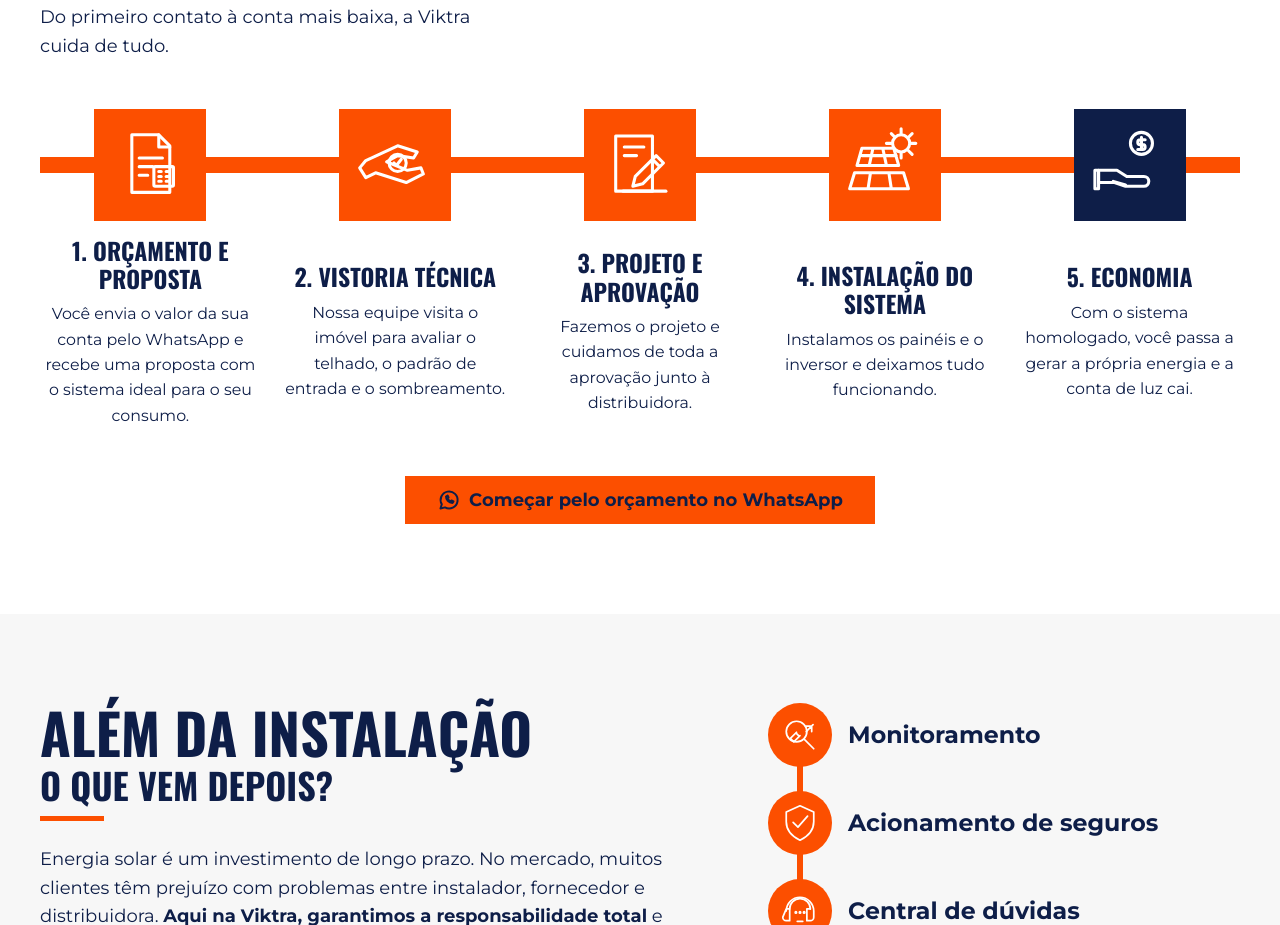
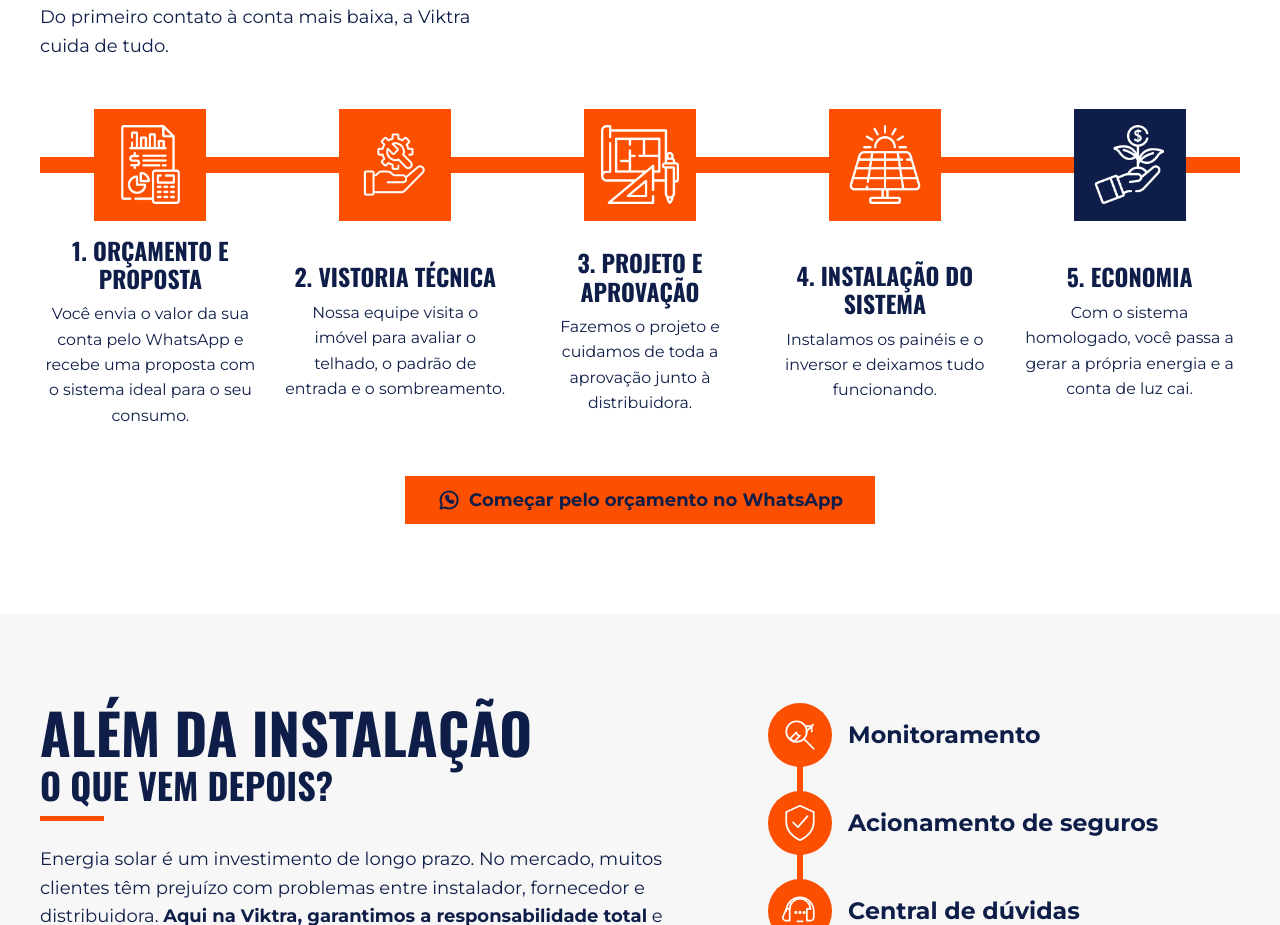
Before and after one commit to Viktra-Engenharia/viktra-monorepo, an Astro site: page / in a window 1280 px wide. Shown: the part 1836-2761 px from the top of the page. Built offline with nearby package versions, Linux system fonts and the light colour scheme; Astro itself is replaced by a stand-in of ours.

Commit message:
style: use brand icon set in how-it-works steps
Co-Authored-By: Claude Opus 5.5 <noreply@anthropic.com>

```diff
--- a/src/components/HowItWorks.astro
+++ b/src/components/HowItWorks.astro
@@ -1,9 +1,24 @@
 ---
+import { Image } from 'astro:assets';
+import type { ImageMetadata } from 'astro';
+import budgetIcon from '../assets/icons/orcamento-proposta.png';
+import inspectionIcon from '../assets/icons/vistoria-tecnica.png';
+import projectIcon from '../assets/icons/projeto-aprovacao.png';
+import installationIcon from '../assets/icons/instalacao.png';
+import savingsIcon from '../assets/icons/economia.png';
 import WhatsAppIcon from './icons/WhatsAppIcon.astro';
-import { steps } from '../data/steps';
+import { steps, type StepIcon } from '../data/steps';
 import { getWhatsAppCtaUrl } from '../data/site';
 
 const whatsappUrl = getWhatsAppCtaUrl('how-it-works');
+
+const icons: Record<StepIcon, ImageMetadata> = {
+  budget: budgetIcon,
+  inspection: inspectionIcon,
+  project: projectIcon,
+  installation: installationIcon,
+  savings: savingsIcon,
+};
 ---
 
 <section class="how" aria-labelledby="how-title">
@@ -16,53 +31,15 @@ const whatsappUrl = getWhatsAppCtaUrl('how-it-works');
         steps.map((step, index) => (
           <li class:list={['how__item', { 'how__item--highlight': step.icon === 'savings' }]}>
             <div class="how__badge">
-              <svg
+              <Image
                 class="how__icon"
-                viewBox="0 0 64 64"
-                fill="none"
-                stroke="currentColor"
-                stroke-width="2.5"
-                stroke-linecap="round"
-                stroke-linejoin="round"
-                aria-hidden="true"
-              >
-                {step.icon === 'budget' && (
-                  <g>
-                    <path d="M17 8h22l9 9v38H17z" />
-                    <path d="M39 8v10h9M23 27h19M23 34h11M23 41h7" />
-                    <rect x="35" y="34" width="16" height="16" rx="1" />
-                    <path d="M39 38h2m4 0h2m-8 4h2m4 0h2m-8 4h2m4 0h2" />
-                  </g>
-                )}
-                {step.icon === 'inspection' && (
-                  <g>
-                    <path d="M8 29 34 17l16 5-3 5-13-2-9 5 17 7 11-2 2 5-14 7-25-8-8 4-5-8z" />
-                    <circle cx="34" cy="31" r="7" />
-                    <path d="m31 31 2 2 4-5" />
-                  </g>
-                )}
-                {step.icon === 'project' && (
-                  <g>
-                    <path d="M12 9h30v45H12zM19 18h16M19 25h10" />
-                    <path d="m28 42 17-17 6 6-17 17-8 2zM42 28l6 6" />
-                    <path d="M18 54h35" />
-                  </g>
-                )}
-                {step.icon === 'installation' && (
-                  <g>
-                    <circle cx="45" cy="15" r="7" />
-                    <path d="M45 3v4m0 16v4M33 15h4m16 0h4m-20-8 3 3m11 11 3 3m0-17-3 3" />
-                    <path d="m9 33 4-14h26l4 14zM13 25h28M22 19l-3 14m11-14 3 14M7 39h40l4 13H3zM20 39l-2 13m17-13 2 13" />
-                  </g>
-                )}
-                {step.icon === 'savings' && (
-                  <g>
-                    <circle cx="42" cy="15" r="9" />
-                    <path d="M42 10v10m3-8h-4a2 2 0 1 0 0 4h2a2 2 0 1 1 0 4h-4M7 37h15l8 5h14a4 4 0 0 1 0 8H29l-9-3H7z" />
-                    <path d="M7 37v15m0-15h-3v15h3m12-6 10 3" />
-                  </g>
-                )}
-              </svg>
+                src={icons[step.icon]}
+                alt=""
+                width={80}
+                height={80}
+                densities={[1, 2]}
+                loading="lazy"
+              />
             </div>
             <div class="how__text">
               <h3 class="how__title">
@@ -146,9 +123,12 @@ const whatsappUrl = getWhatsAppCtaUrl('how-it-works');
     background-color: var(--color-navy);
   }
 
+  /* Source icons are black line art; invert renders them white on the badges. */
   .how__icon {
     width: 70%;
     height: 70%;
+    object-fit: contain;
+    filter: invert(1);
   }
 
   .how__title {
```
Also changed, not shown: src/assets/icons/economia.png (added), src/assets/icons/instalacao.png (added), src/assets/icons/orcamento-proposta.png (added), src/assets/icons/projeto-aprovacao.png (added), src/assets/icons/vistoria-tecnica.png (added).
